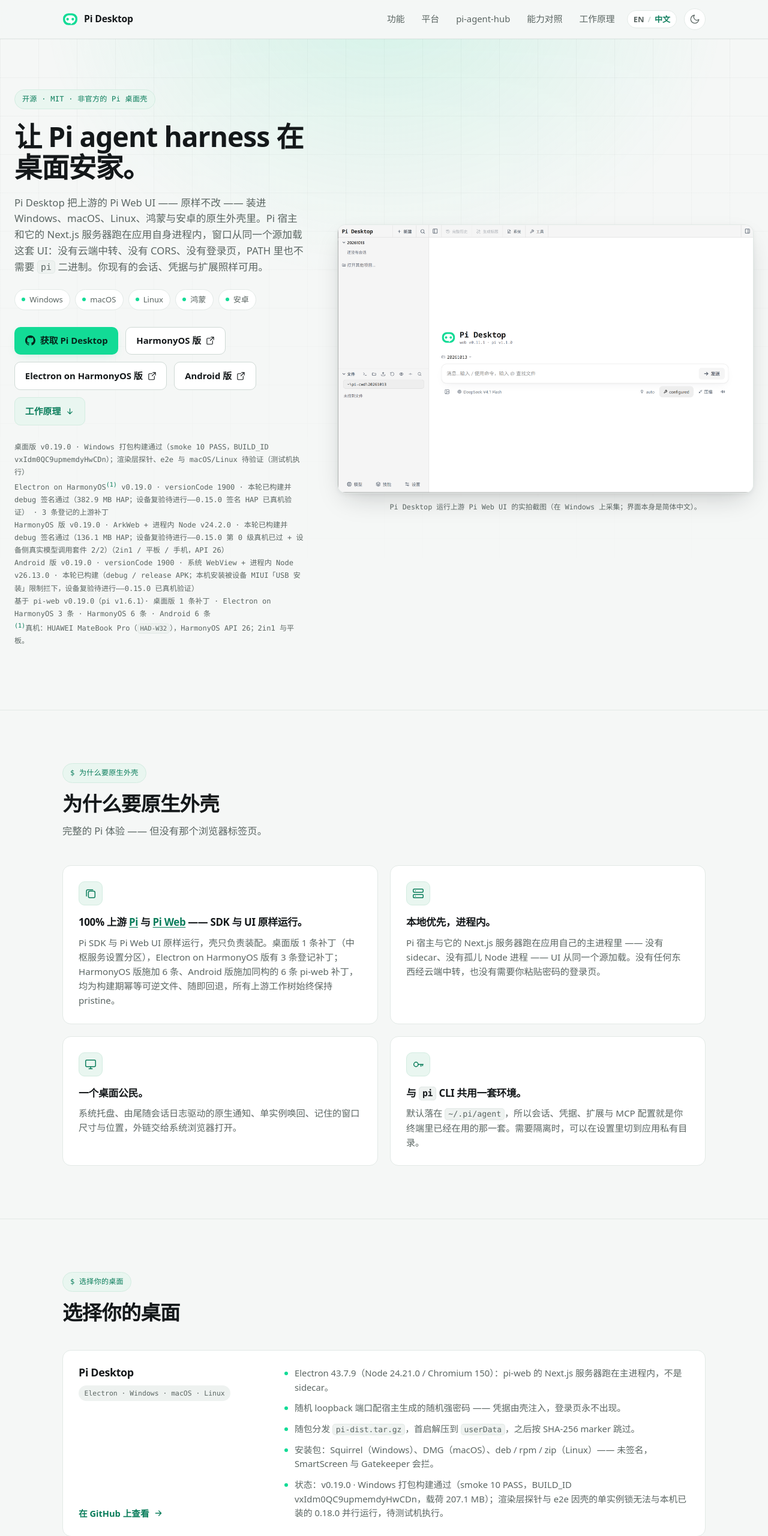
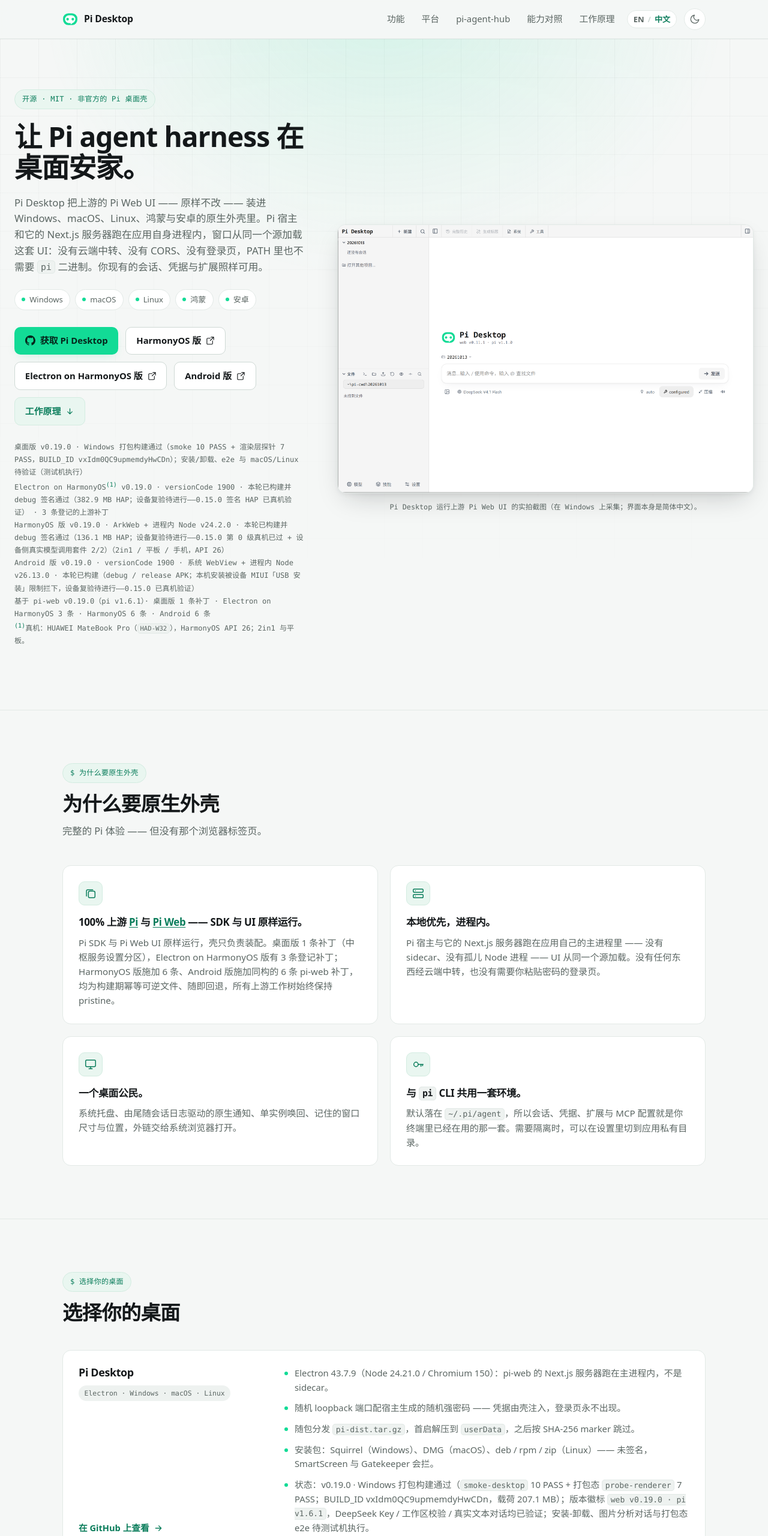
Before and after one commit to fellow99/pi-desktop-website, a plain HTML site: page index_zh.html in a window 1280 px wide. Shown: the top 2560 px of the page at 60% size. Drawn offline with Linux system fonts and the light colour scheme.

Commit message:
docs: 对齐 0.19.0 实测结果并澄清签名口径
- 桌面版状态补上打包态 probe-renderer 7 PASS 与真实对话验证；安装/卸载、
  图片分析对话与 e2e 仍待测试机
- README「三者不签名」澄清为「不做操作系统级代码签名与公证」，
  与两个 HAP 的 debug 签名不冲突；并补上 v0.19.0 Release 已发布 12 个资产

```diff
--- a/index_zh.html
+++ b/index_zh.html
@@ -100,7 +100,7 @@
             </a>
           </div>
           <p class="trust">
-            桌面版 v0.19.0 · Windows 打包构建通过（smoke 10 PASS，BUILD_ID vxIdm0QC9upmemdyHwCDn）；渲染层探针、e2e 与 macOS/Linux 待验证（测试机执行）
+            桌面版 v0.19.0 · Windows 打包构建通过（smoke 10 PASS + 渲染层探针 7 PASS，BUILD_ID vxIdm0QC9upmemdyHwCDn）；安装/卸载、e2e 与 macOS/Linux 待验证（测试机执行）
             <br>
             Electron on HarmonyOS<sup>(1)</sup> v0.19.0 · versionCode 1900 · 本轮已构建并 debug 签名通过（382.9 MB HAP；设备复验待进行——0.15.0 签名 HAP 已真机验证） · 3 条登记的上游补丁
             <br>
@@ -188,7 +188,7 @@
               <li>随机 loopback 端口配宿主生成的随机强密码 —— 凭据由壳注入，登录页永不出现。</li>
               <li>随包分发 <code>pi-dist.tar.gz</code>，首启解压到 <code>userData</code>，之后按 SHA-256 marker 跳过。</li>
               <li>安装包：Squirrel（Windows）、DMG（macOS）、deb / rpm / zip（Linux）—— 未签名，SmartScreen 与 Gatekeeper 会拦。</li>
-              <li>状态：v0.19.0 · Windows 打包构建通过（smoke 10 PASS，BUILD_ID vxIdm0QC9upmemdyHwCDn，载荷 207.1 MB）；渲染层探针与 e2e 因壳的单实例锁无法与本机已装的 0.18.0 并行运行，待测试机执行。</li>
+              <li>状态：v0.19.0 · Windows 打包构建通过（<code>smoke-desktop</code> 10 PASS + 打包态 <code>probe-renderer</code> 7 PASS；BUILD_ID vxIdm0QC9upmemdyHwCDn，载荷 207.1 MB）；版本徽标 <code>web v0.19.0 · pi v1.6.1</code>，DeepSeek Key / 工作区校验 / 真实文本对话均已验证；安装-卸载、图片分析对话与打包态 e2e 待测试机执行。</li>
             </ul>
             <a class="repo-link" href="https://github.com/fellow99/pi-desktop" target="_blank" rel="noopener">
               在 GitHub 上查看
```
Also changed, not shown: index.html (+2 -2 lines), 1 other file.
